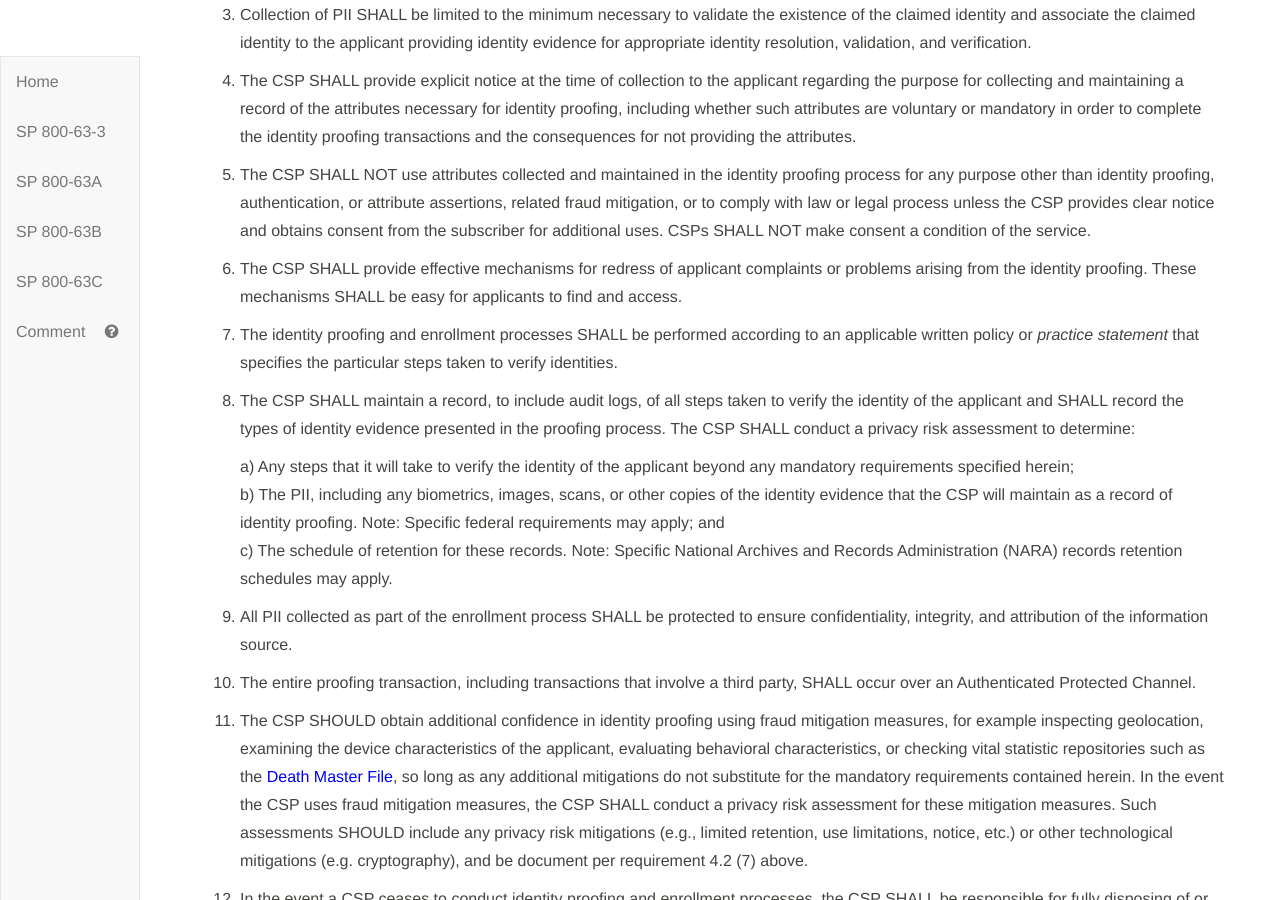
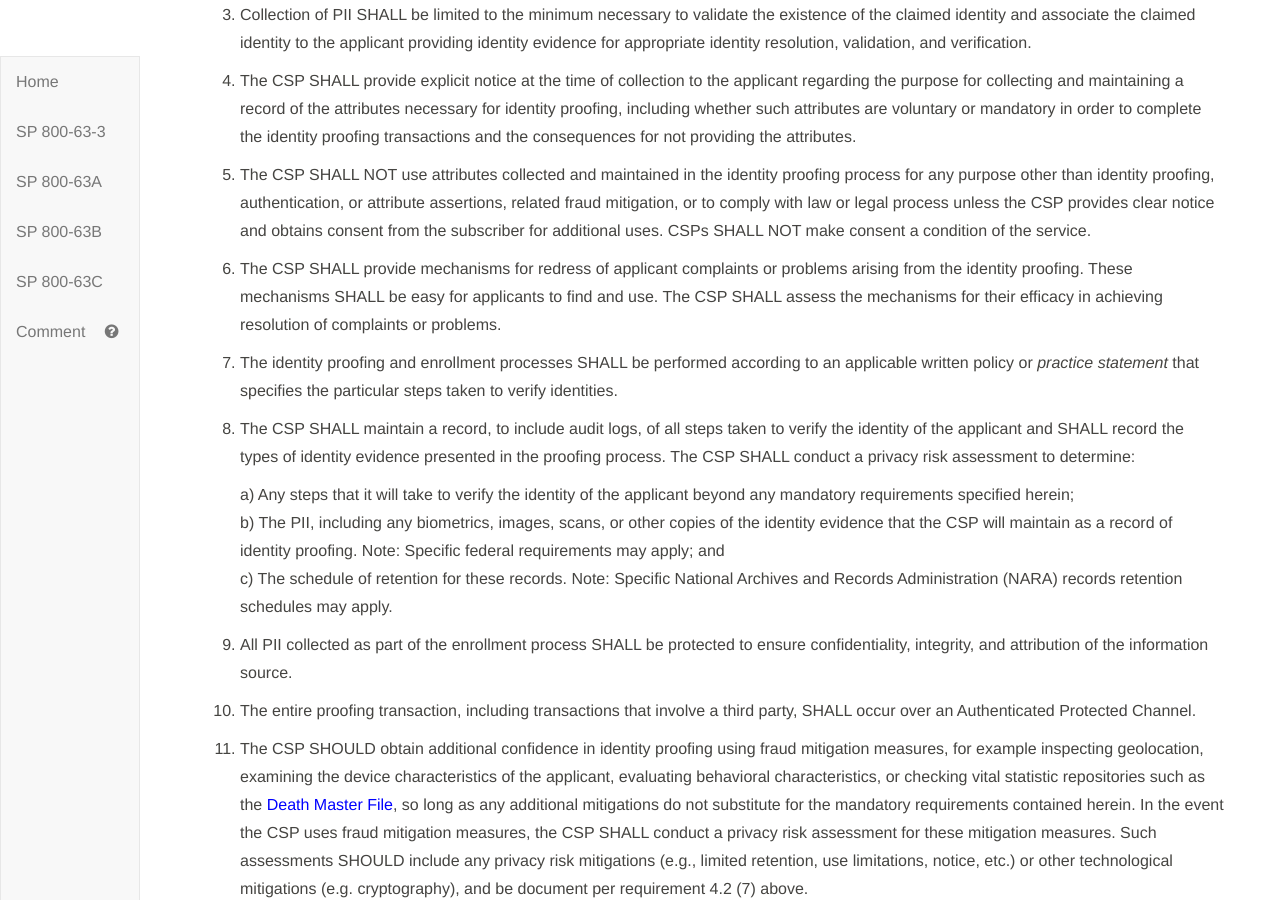
Before and after one commit to usnistgov/800-63-3, a Jekyll site: the page built from sp800-63a/sec4_ial.md, in a window 1280 px wide and 900 px high, scrolled down 853 px. Built offline with Jekyll 4.4.1, drawn with Linux system fonts in a browser that asks for light colours; our own code applies the rules of GitHub Pages for plain Markdown files.

Commit message:
Closes #678

```diff
--- a/sp800-63a/sec4_ial.md
+++ b/sp800-63a/sec4_ial.md
@@ -45,7 +45,7 @@ The following requirements apply to any CSP performing identity proofing at IAL2
 
 5. The CSP SHALL NOT use attributes collected and maintained in the identity proofing process for any purpose other than identity proofing, authentication, or attribute assertions, related fraud mitigation, or to comply with law or legal process unless the CSP provides clear notice and obtains consent from the subscriber for additional uses. CSPs SHALL NOT make consent a condition of the service.
 
-6. The CSP SHALL provide effective mechanisms for redress of applicant complaints or problems arising from the identity proofing. These mechanisms SHALL be easy for applicants to find and access.
+6. The CSP SHALL provide mechanisms for redress of applicant complaints or problems arising from the identity proofing. These mechanisms SHALL be easy for applicants to find and use. The CSP SHALL assess the mechanisms for their efficacy in achieving resolution of complaints or problems.
 
 7. The identity proofing and enrollment processes SHALL be performed according to an applicable written policy or *practice statement* that specifies the particular steps taken to verify identities.
 
```
